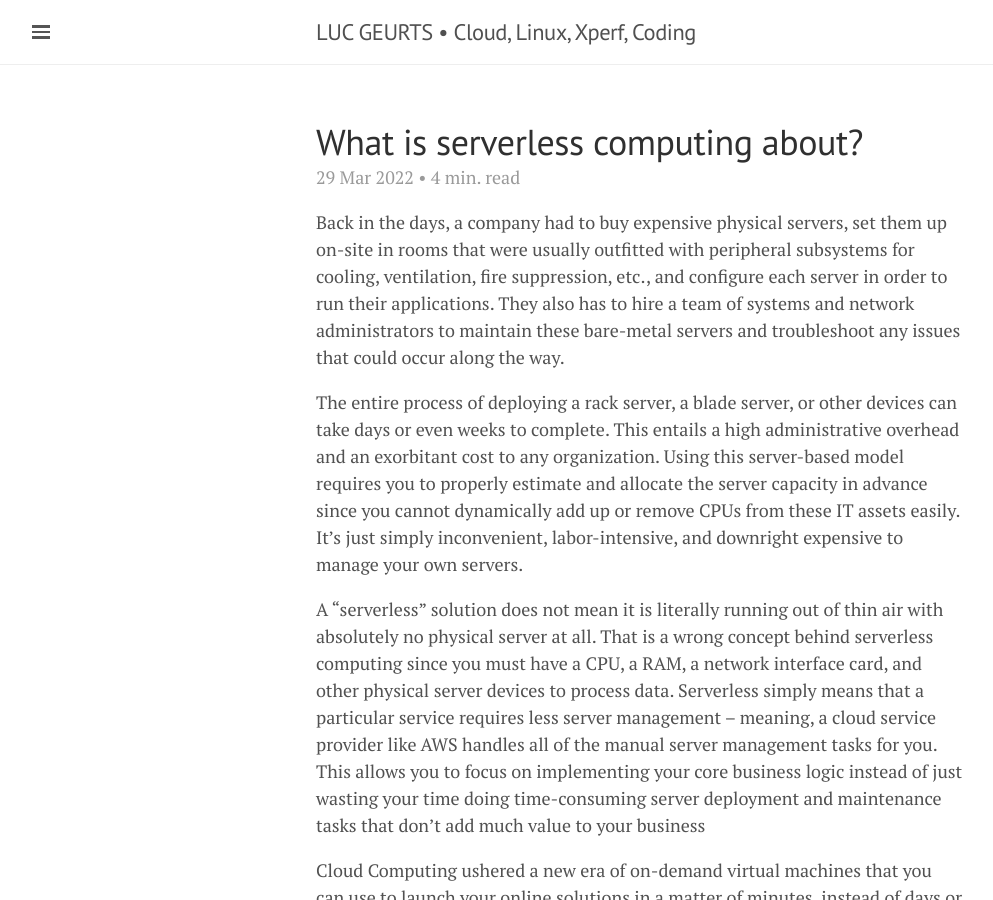
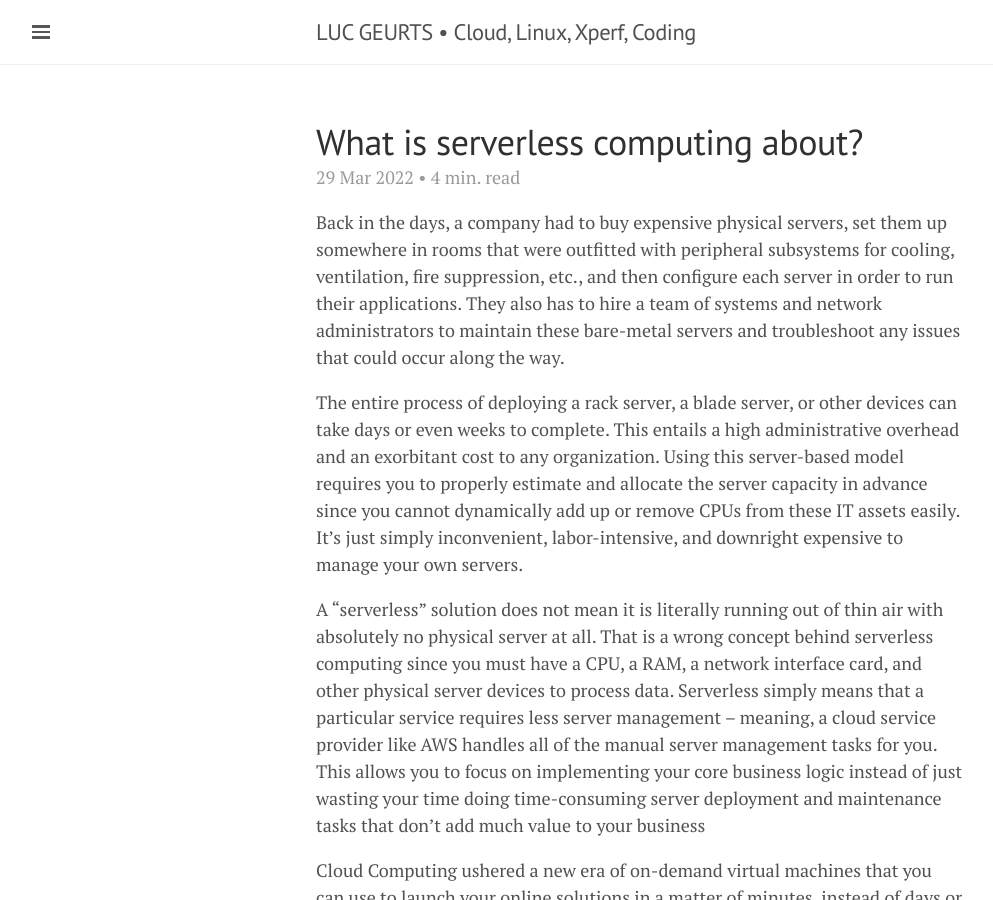
Before and after one commit to lgeurts/lgeurts.github.io, a Jekyll site: the page built from _posts/2022-03-29-what-is-serverless-computing.md, in a window 1280 px wide and 900 px high. Shown: the whole window, without its empty margins (0-993 px from the left). Built offline with Jekyll 4.4.1, drawn with Linux system fonts in a browser that asks for light colours; nearby versions of some CDN libraries; comment, search, counter and statistics services are not loaded.

Commit message:
Update 2022-03-29-what-is-serverless-computing.md

```diff
--- a/_posts/2022-03-29-what-is-serverless-computing.md
+++ b/_posts/2022-03-29-what-is-serverless-computing.md
@@ -9,7 +9,7 @@
 
 ---
 
-Back in the days, a company had to buy expensive physical servers, set them up on-site in rooms that were usually outfitted with peripheral subsystems for cooling, ventilation, fire suppression, etc., and configure each server in order to run their applications. They also has to hire a team of systems and network administrators to maintain these bare-metal servers and troubleshoot any issues that could occur along the way.
+Back in the days, a company had to buy expensive physical servers, set them up somewhere in rooms that were outfitted with peripheral subsystems for cooling, ventilation, fire suppression, etc., and then configure each server in order to run their applications. They also has to hire a team of systems and network administrators to maintain these bare-metal servers and troubleshoot any issues that could occur along the way.
 
 The entire process of deploying a rack server, a blade server, or other devices can take days or even weeks to complete. This entails a high administrative overhead and an exorbitant cost to any organization. Using this server-based model requires you to properly estimate and allocate the server capacity in advance since you cannot dynamically add up or remove CPUs from these IT assets easily. It’s just simply inconvenient, labor-intensive, and downright expensive to manage your own servers.
 
```
